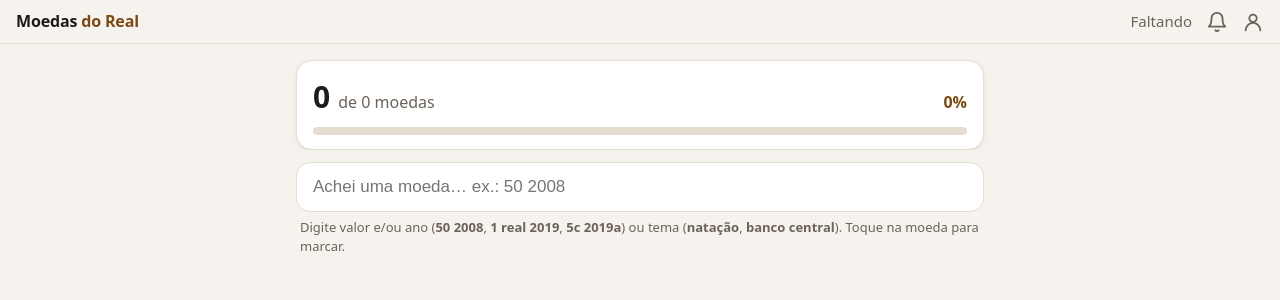
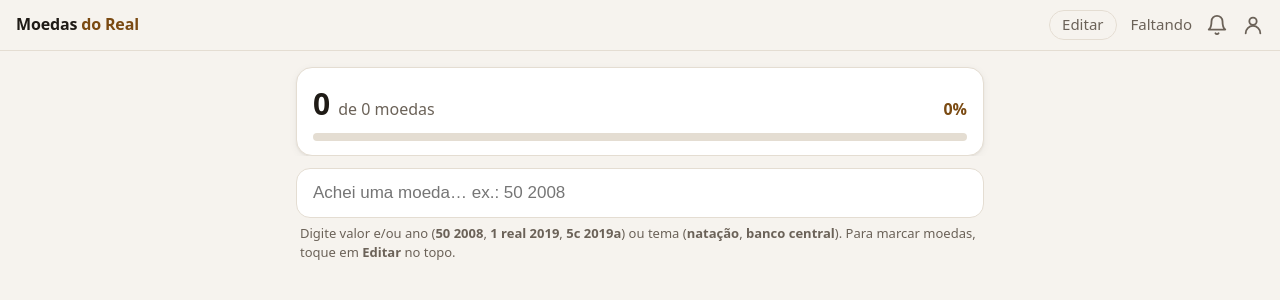
Before and after one commit to RhauanLeal/moedas, a Django app: page / in a window 1280 px wide. Shown: the top 300 px of the page. Run offline with Django 5.2, Linux system fonts and the light colour scheme; the visitor is signed in with stand-in values (Sample User, id 1); data that the repository does not hold is empty.

Commit message:
Adiciona modo edição: moedas só respondem ao toque após clicar em Editar
Co-Authored-By: Claude Sonnet 5.5 <noreply@anthropic.com>

```diff
--- a/colecao/templates/colecao/inicio.html
+++ b/colecao/templates/colecao/inicio.html
@@ -5,7 +5,7 @@
   <div class="busca">
     <input type="search" name="q" placeholder="Achei uma moeda… ex.: 50 2008" autocomplete="off"
            hx-get="{% url 'buscar' %}" hx-trigger="input changed delay:250ms, search" hx-target="#resultados">
-    <small>Digite valor e/ou ano (<b>50 2008</b>, <b>1 real 2019</b>, <b>5c 2019a</b>) ou tema (<b>natação</b>, <b>banco central</b>). Toque na moeda para marcar.</small>
+    <small>Digite valor e/ou ano (<b>50 2008</b>, <b>1 real 2019</b>, <b>5c 2019a</b>) ou tema (<b>natação</b>, <b>banco central</b>). Para marcar moedas, toque em <b>Editar</b> no topo.</small>
   </div>
   <div id="resultados"></div>
 
--- a/colecao/views_app.py
+++ b/colecao/views_app.py
@@ -13,7 +13,7 @@ from django.views.decorators.http import require_POST
 
 from .models import Aviso, InscricaoPush
 
-VERSAO_CACHE = "v1"  # aumente quando mudar o service worker para forçar atualização
+VERSAO_CACHE = "v2"  # aumente quando mudar o service worker para forçar atualização
 
 
 # ---------- conta ----------
--- a/static/css/app.css
+++ b/static/css/app.css
@@ -58,6 +58,11 @@ a { color: var(--destaque); }
 .topo .marca span { color: var(--destaque); }
 .topo nav { margin-left: auto; display: flex; gap: 14px; font-size: 15px; }
 .topo nav a, .topo nav button { color: var(--texto-2); text-decoration: none; background: none; border: 0; font: inherit; padding: 0; cursor: pointer; }
+.topo nav .btn-editar { border: 1.5px solid var(--linha); border-radius: 99px; padding: 3px 12px; }
+body.editando .topo nav .btn-editar { background: var(--destaque); border-color: var(--destaque); color: #fff; font-weight: 600; }
+@media (prefers-color-scheme: dark) { body.editando .topo nav .btn-editar { color: #1a140c; } }
+body:not(.editando) .chip { cursor: default; }
+body:not(.editando) .chip:active { transform: none; }
 .topo nav a.ativo { color: var(--destaque); font-weight: 600; }
 
 main { max-width: 720px; margin: 0 auto; padding: 16px; }
--- a/static/js/app.js
+++ b/static/js/app.js
@@ -30,6 +30,26 @@
       dlg.addEventListener("click", function (e) { if (e.target === dlg) dlg.close(); });
       dlg.addEventListener("close", function () { conteudo.innerHTML = ""; });
     }
+
+    // ---------- modo edição ----------
+    // Ao abrir, a coleção é só para visualizar; toques nas moedas só valem com a edição ligada.
+    var btnEditar = document.querySelector("[data-editar]");
+    function definirEdicao(ligada) {
+      body.classList.toggle("editando", ligada);
+      if (btnEditar) {
+        btnEditar.textContent = ligada ? "Concluir" : "Editar";
+        btnEditar.setAttribute("aria-pressed", ligada ? "true" : "false");
+      }
+    }
+    if (btnEditar) btnEditar.addEventListener("click", function () {
+      definirEdicao(!body.classList.contains("editando"));
+    });
+    // Fase de captura: barra o clique antes de o HTMX marcar a moeda ou abrir a ficha
+    document.addEventListener("click", function (e) {
+      if (body.classList.contains("editando")) return;
+      var chip = e.target.closest(".chip");
+      if (chip) { e.preventDefault(); e.stopImmediatePropagation(); }
+    }, true);
 
     // Botões − / + da quantidade
     body.addEventListener("click", function (e) {
--- a/templates/base.html
+++ b/templates/base.html
@@ -23,6 +23,7 @@
     <a class="marca" href="{% url 'inicio' %}">Moedas <span>do Real</span></a>
     <nav>
       <button type="button" class="instalar" data-instalar hidden>Instalar</button>
+      <button type="button" class="btn-editar" data-editar aria-pressed="false">Editar</button>
       <a href="{% url 'faltando' %}" {% if rota == 'faltando' %}class="ativo"{% endif %}>Faltando</a>
       <a href="{% url 'novidades' %}" class="icone{% if rota == 'novidades' %} ativo{% endif %}" aria-label="Novidades" title="Novidades">
         <svg viewBox="0 0 24 24" width="22" height="22" fill="none" stroke="currentColor" stroke-width="2" stroke-linecap="round" stroke-linejoin="round" aria-hidden="true"><path d="M6 8a6 6 0 0 1 12 0c0 7 3 9 3 9H3s3-2 3-9"/><path d="M10.3 21a1.94 1.94 0 0 0 3.4 0"/></svg>
```
